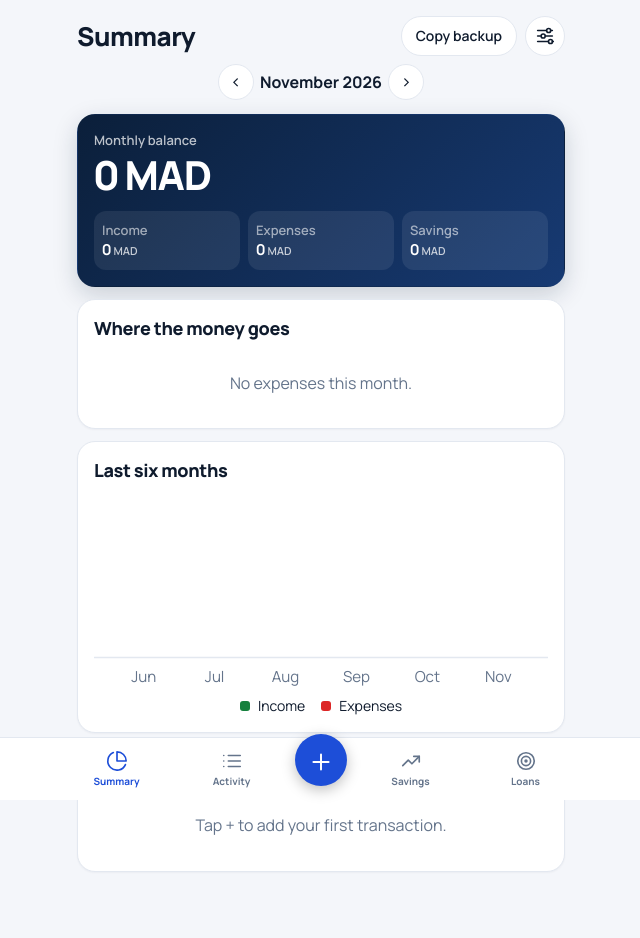
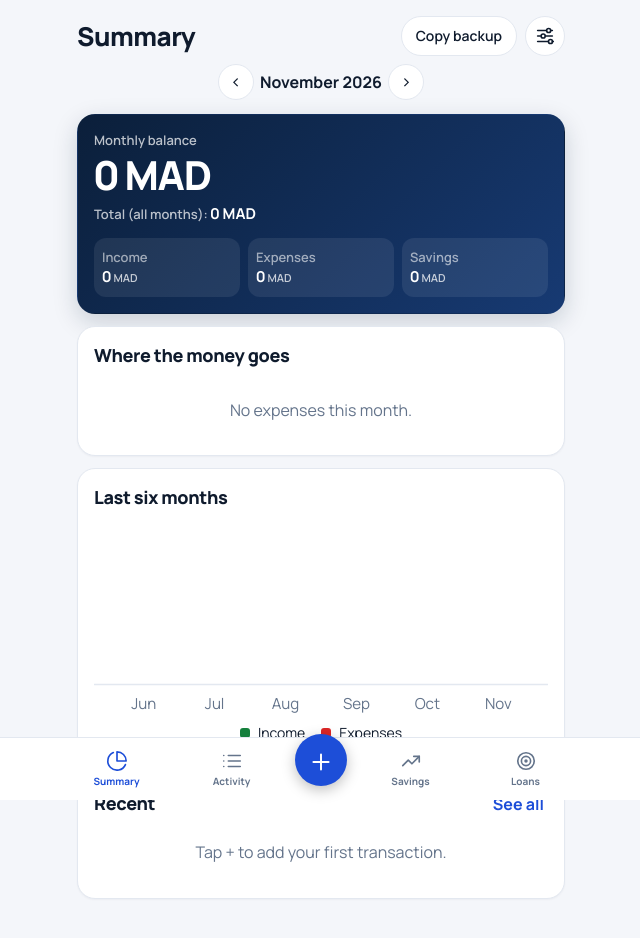
Before and after one commit to USFIM/MY-BUDGET, a plain HTML site: page index.html in a window 1280 px wide. Shown: the whole page, without its empty margins (319-959 px from the left). Drawn offline with Linux system fonts and the light colour scheme.

Commit message:
Add files via upload

```diff
--- a/index.html
+++ b/index.html
@@ -372,7 +372,7 @@ function backupCard(){
   return '<div class="card" style="border:2px solid var(--warn)"><div style="font-weight:700">'+(fr?'Sauvegarde recommandée':'Back up your data')+'</div><div class="lbl" style="margin:4px 0 0">'+(lb?(fr?'Dernière sauvegarde : ':'Last backup: ')+lb+'. ':'')+(fr?'Utilise le bouton Sauvegarde en haut : il copie tes données, à coller dans Notes ou un e-mail.':'Tap Copy backup at the top: it copies your data, to paste into Notes or an email.')+'</div></div>';
 }
 function dueCard(){
-  var nx=shiftMonth(ymOf(new Date()),1),a=[];
+  var nx=shiftMonth(ui.ym,1),a=[];
   state.goals.forEach(function(g){var v=g.plan&&g.plan[nx];if(v>0)a.push({g:g,v:v});});
   if(!a.length)return '';
   var fr=lang()==='fr';
@@ -427,6 +427,11 @@ function txListHtml(){
   }).sort(function(a,b){return b.date.localeCompare(a.date)||b.id.localeCompare(a.id)});
   return t.length?'<div class="list">'+t.map(txRow).join('')+'</div>':'<div class="empty">'+(q?(fr?'Aucun résultat.':'No results.'):'Rien à afficher pour ce mois.')+'</div>';
 }
+function totalBalance(){
+  var t=+state.settings.startBal||0;
+  state.tx.forEach(function(x){t+=x.type==='in'?x.amount:-x.amount;});
+  return t;
+}
 function overBudgets(ym){
   var by={};monthTx(ym).filter(function(x){return x.type==='out'}).forEach(function(x){by[x.cat]=(by[x.cat]||0)+x.amount;});
   return CATS.filter(function(c){var l=+state.budgets[c.id]||0;return l&&(by[c.id]||0)>l}).map(function(c){return {c:c,sp:by[c.id],lim:+state.budgets[c.id]}});
@@ -443,7 +448,7 @@ function viewHome(){
   var bal=inc-out-sav,by={};
   t.filter(function(x){return x.type==='out'}).forEach(function(x){by[x.cat]=(by[x.cat]||0)+x.amount;});
   var data=Object.keys(by).map(function(k){return {id:k,v:by[k],c:cat(k).c,n:cat(k).n,en:cat(k).en}}).sort(function(a,b){return b.v-a.v});
-  var h='<div class="stack">'+backupCard()+alarmCard(ui.ym)+dueCard()+planMonthCard()+'<div class="card hero"><div class="lbl">Solde du mois</div><div class="big num">'+money(bal,true)+'</div>'+
+  var h='<div class="stack">'+backupCard()+alarmCard(ui.ym)+dueCard()+planMonthCard()+'<div class="card hero"><div class="lbl">Solde du mois</div><div class="big num" style="margin-bottom:6px">'+money(bal,true)+'</div><div class="lbl num" style="margin-bottom:14px">'+(lang()==='fr'?'Total (tous mois cumulés) : ':'Total (all months): ')+'<b style="color:#fff;font-size:15px">'+money(totalBalance(),true)+'</b></div>'+
    '<div class="row"><div class="mini"><div class="lbl">Revenus</div><div class="v num">'+moneyS(inc)+'</div></div><div class="mini"><div class="lbl">Dépenses</div><div class="v num">'+moneyS(out)+'</div></div><div class="mini"><div class="lbl">Épargne</div><div class="v num">'+moneyS(sav)+'</div></div></div></div>';
   h+='<div class="card"><h2 style="margin-bottom:12px">Où part l’argent</h2>';
   if(!data.length)h+='<div class="empty">Aucune dépense ce mois-ci.</div>';
@@ -500,11 +505,11 @@ function modeSeg(){
   return '<div class="seg" role="group" style="margin-bottom:0"><button data-mode="actual" type="button" aria-pressed="'+(ui.mode!=='plan')+'">'+(fr?'Réel':'Actual')+'</button><button data-mode="plan" type="button" aria-pressed="'+(ui.mode==='plan')+'">Plan</button></div>';
 }
 function planMonthCard(){
-  var nowYm=ymOf(new Date()),pl=0,paid=0;
+  var nowYm=ui.ym,pl=0,paid=0;
   state.goals.forEach(function(g){var v=g.plan&&g.plan[nowYm];if(v>0){pl+=v;paid+=Math.max(0,actualIn(g,nowYm));}});
   if(!pl)return '';
   var fr=lang()==='fr',rest=Math.max(0,pl-paid),pct=Math.min(100,paid/pl*100);
-  return '<div class="card"><div style="font-weight:700">'+(fr?'Plan du mois':'Plan of the month')+'</div><div class="lbl num" style="margin-top:6px">'+(fr?'Prévu ':'Planned ')+money(pl)+' · '+(fr?'Versé ':'Paid ')+money(paid)+'</div><div class="bar"><i class="'+(rest>0?'warn':'')+'" style="width:'+pct+'%"></i></div><div class="lbl num" style="margin-top:6px">'+(rest>0?'<span style="color:var(--bad);font-weight:700">'+(fr?'Reste à verser ':'Left to pay ')+money(rest)+'</span>':'<span style="color:var(--good);font-weight:700">'+(fr?'Objectif du mois atteint':'On track')+'</span>')+'</div></div>';
+  return '<div class="card"><div style="font-weight:700">'+(fr?'Plan : ':'Plan: ')+monthLabel(nowYm)+'</div><div class="lbl num" style="margin-top:6px">'+(fr?'Prévu ':'Planned ')+money(pl)+' · '+(fr?'Versé ':'Paid ')+money(paid)+'</div><div class="bar"><i class="'+(rest>0?'warn':'')+'" style="width:'+pct+'%"></i></div><div class="lbl num" style="margin-top:6px">'+(rest>0?'<span style="color:var(--bad);font-weight:700">'+(fr?'Reste à verser ':'Left to pay ')+money(rest)+'</span>':'<span style="color:var(--good);font-weight:700">'+(fr?'Objectif du mois atteint':'On track')+'</span>')+'</div></div>';
 }
 function savingsControls(){
   var fr=lang()==='fr',gs=state.goals.filter(function(g){return g.kind!=='loan'});
@@ -651,6 +656,7 @@ function viewSettings(){
   return '<div class="stack">'+
    '<div class="card"><h2 style="margin-bottom:10px">Langue</h2>'+seg('lang',[['en','English'],['fr','Français']],lang())+'</div>'+
    '<div class="card"><button class="btn ghost" data-tab="budgets" type="button">Budgets par catégorie</button></div>'+
+   '<div class="card"><h2 style="margin-bottom:6px">'+(lang()==='fr'?'Solde de départ':'Starting balance')+'</h2><div class="lbl" style="margin-bottom:8px">'+(lang()==='fr'?'Ce que tu avais sur ton compte avant ta première saisie. Le total part de là.':'What you had in your account before your first entry. The total starts from it.')+'</div><div class="f" style="margin:0"><input id="sb" type="number" inputmode="decimal" step="0.01" value="'+(state.settings.startBal||'')+'" placeholder="0"></div></div>'+
    '<div class="card"><h2 style="margin-bottom:10px">Devise</h2><div class="f"><label for="cur">Devise utilisée</label><select id="cur">'+cur.map(function(c){return '<option'+(c===state.currency?' selected':'')+'>'+c+'</option>'}).join('')+'</select></div>'+
    '<div class="f" style="margin:0"><label for="cur2">Autre devise (code de 1 à 5 lettres)</label><input id="cur2" type="text" maxlength="5" placeholder="Ex. TND" autocapitalize="characters"></div></div>'+
    '<div class="card"><h2 style="margin-bottom:10px">Affichage</h2><div class="f"><label>Thème</label>'+seg('theme-set',[['auto','Auto'],['light','Clair'],['dark','Sombre']],th)+'</div>'+
@@ -668,6 +674,8 @@ function render(){
   app.innerHTML=monthBar()+v;
   var d=document.getElementById('cur');
   if(d)d.onchange=function(){state.currency=d.value;scheduleSave();render();};
+  var sb=document.getElementById('sb');
+  if(sb)sb.onchange=function(){state.settings.startBal=parseFloat((sb.value||'0').replace(',','.'))||0;scheduleSave();render();};
   var d2=document.getElementById('cur2');
   if(d2)d2.onchange=function(){var v=d2.value.trim().toUpperCase();if(v){state.currency=v;scheduleSave();render();}};
 }
@@ -723,7 +731,7 @@ function budgetSheet(id){
 function goalSheet(id,kind){
   var g=id?state.goals.filter(function(x){return x.id===id})[0]:null;
   openSheet('<h2>'+(g?esc(g.name):(kind==='loan'?'Nouvel emprunt':'Nouvel objectif'))+'</h2>'+
-   (g?'':'<div class="f"><label for="gn">Nom</label><input id="gn" type="text" placeholder="Ex. Voyage, fonds d’urgence"></div>')+
+   '<div class="f"><label for="gn">Nom</label><input id="gn" type="text" value="'+esc(g?g.name:'')+'" placeholder="Ex. Voyage, fonds d’urgence"></div>'+
    '<div class="f"><label for="gt">'+(kind==='loan'||(g&&g.kind==='loan')?'Montant emprunté':'Montant visé')+' ('+state.currency+')</label><input id="gt" type="number" inputmode="decimal" min="0" value="'+(g?g.target:'')+'"></div>'+
    '<div class="f"><label for="gd">Date visée (facultatif)</label><input id="gd" type="month" value="'+esc(g&&g.due||'')+'"></div>'+
    '<div class="f"><label for="gm">Note</label><input id="gm" type="text" value="'+esc(g?g.note||'':'')+'" placeholder="Date, détails…"></div>'+
@@ -737,7 +745,7 @@ function goalSheet(id,kind){
     var q=function(s){return modal.querySelector(s)};
     if(b.id==='ok'){
       var tgt=parseFloat((q('#gt').value||'0').replace(',','.'))||0;
-      if(g){var sv=parseFloat((q('#ga').value||'0').replace(',','.'))||0,pay=parseFloat((q('#gp').value||'0').replace(',','.'))||0;g.target=tgt;g.saved=sv+pay;g.note=q('#gm').value.trim();g.due=q('#gd').value||'';}
+      if(g){var sv=parseFloat((q('#ga').value||'0').replace(',','.'))||0,pay=parseFloat((q('#gp').value||'0').replace(',','.'))||0;var nn=q('#gn').value.trim();if(nn)g.name=nn;g.target=tgt;g.saved=sv+pay;g.note=q('#gm').value.trim();g.due=q('#gd').value||'';}
       else{var nm=q('#gn').value.trim();if(!nm||!(tgt>0)){q('#gn').focus();return;}state.goals.push({id:uid(),kind:kind==='loan'?'loan':undefined,name:nm,target:tgt,saved:kind==='loan'?-tgt:0,note:q('#gm').value.trim(),due:q('#gd').value||''});}
       scheduleSave();closeSheet();render();
     }
```
